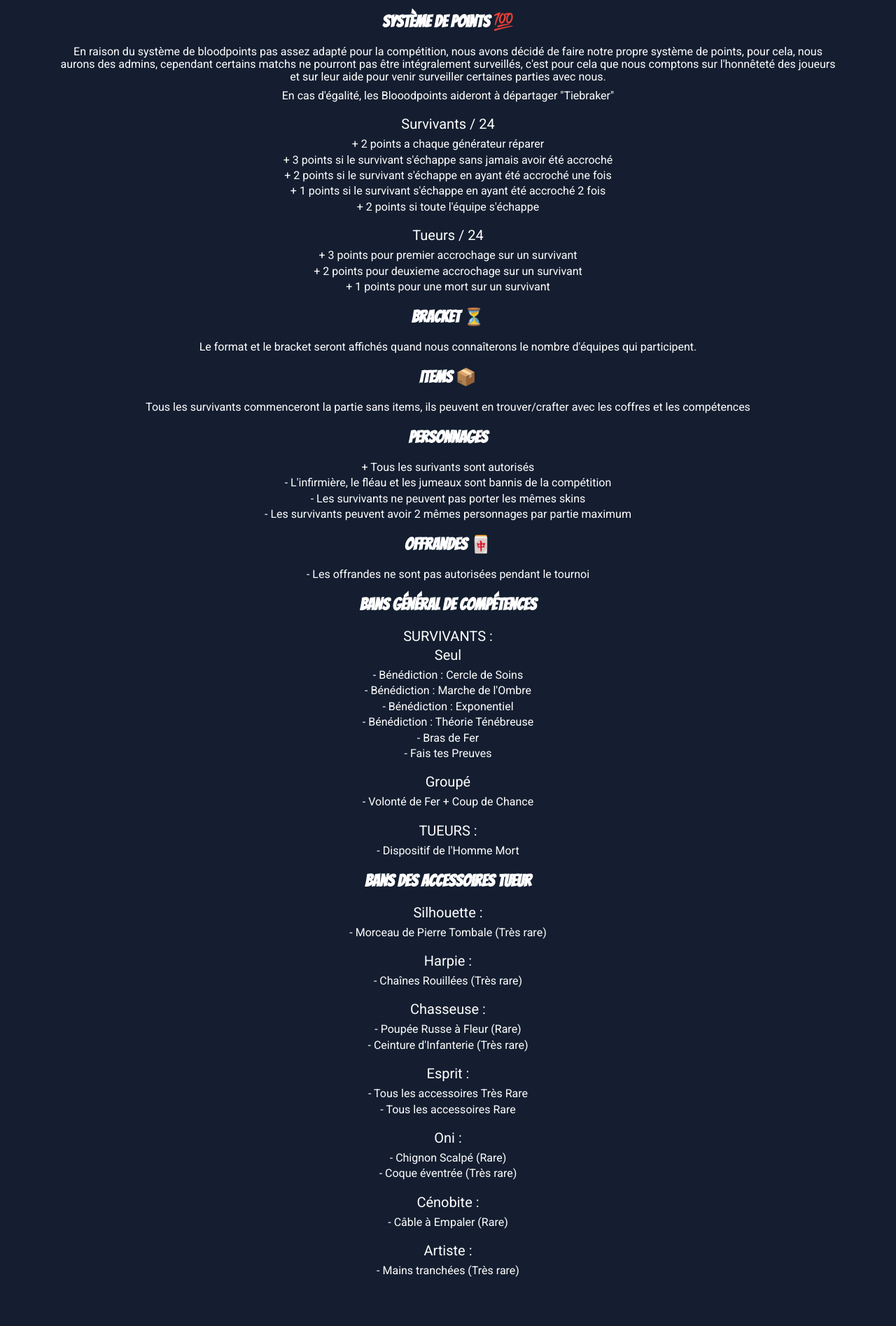
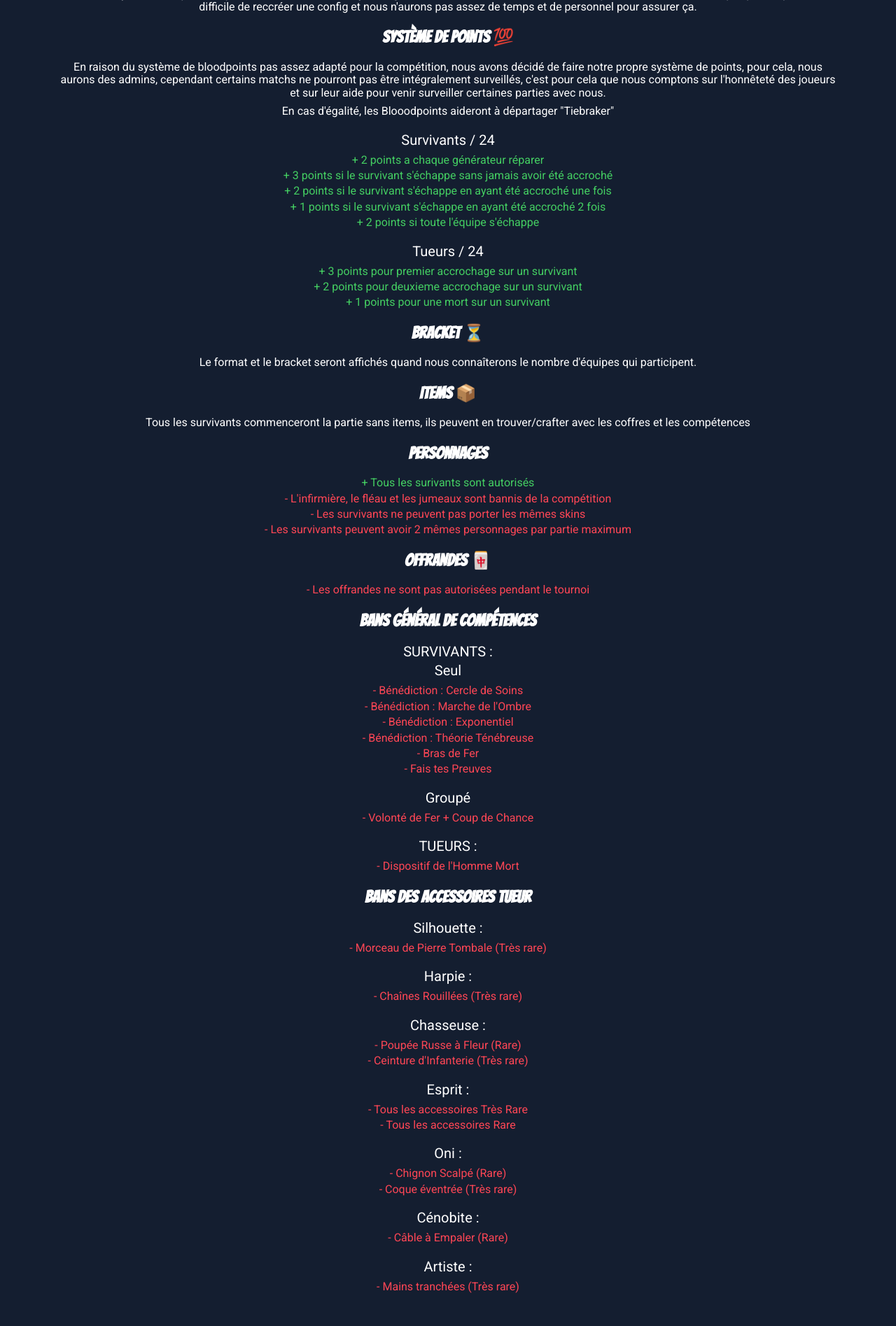
Before and after one commit to MikeAppDev/dbdlan, a PHP site: page /pages/reglement.php in a window 1280 px wide. Shown: the part 1100-2995 px from the top of the page at 70% size. Run offline with PHP 8.4, Linux system fonts and the light colour scheme.

Commit message:
modification + color  réglement

```diff
--- a/html/dist/assets/styles/main.css
+++ b/html/dist/assets/styles/main.css
@@ -752,6 +752,12 @@ a:active {
 .img {
   box-shadow: 5px 5px 10px black; }
 
+.green {
+  color: #44cf62; }
+
+.red {
+  color: #ff4655; }
+
 .pos {
   margin: 8px 0px 8px 0px; }
 
--- a/html/pages/reglement.php
+++ b/html/pages/reglement.php
@@ -9,6 +9,7 @@ require_once('../inc/nav.php');
             <h1 style="text-align: center; margin-bottom: 20px;">Règlement</h1>
             <div>
                 <p style="text-align: center"> 🚧 Règles créées par <a href="https://www.twitch.tv/sawpalin?lang=fr"> <span class="violet">Sawpalin</span></a> et <a href="https://www.twitch.tv/ChiTai"><span class="violet">ChiTaï</span></a> pour rendre la compétition la plus fun et équitable possible ! 💞 </p>
+                <p>ATTENTION REGLEMENT REFERENT SUR DISCORD</p>
             </div>
 
 		</div>
@@ -77,17 +78,17 @@ require_once('../inc/nav.php');
                 </p>
                 <p style="text-align: center; font-size: 20px; margin-top: 20px;">Survivants / 24</p>
                 <p class="pos" style="text-align: center">
-                    <p style="text-align: center">+ 2 points a chaque générateur réparer</p>
-                    <p style="text-align: center">+ 3 points si le survivant s'échappe sans jamais avoir été accroché</p>
-                    <p style="text-align: center">+ 2 points si le survivant s'échappe en ayant été accroché une fois</p>
-                    <p style="text-align: center">+ 1 points si le survivant s'échappe en ayant été accroché 2 fois</p>
-                    <p style="text-align: center">+ 2 points si toute l'équipe s'échappe</p>
+                    <p class="green" style="text-align: center">+ 2 points a chaque générateur réparer</p>
+                    <p class="green" style="text-align: center">+ 3 points si le survivant s'échappe sans jamais avoir été accroché</p>
+                    <p class="green" style="text-align: center">+ 2 points si le survivant s'échappe en ayant été accroché une fois</p>
+                    <p class="green" style="text-align: center">+ 1 points si le survivant s'échappe en ayant été accroché 2 fois</p>
+                    <p class="green" style="text-align: center">+ 2 points si toute l'équipe s'échappe</p>
                 </p>
                 <p style="text-align: center; font-size: 20px; margin-top: 20px;">Tueurs / 24</p>
                 <p class="pos" style="text-align: center">
-                    <p style="text-align: center">+ 3 points pour premier accrochage sur un survivant</p>
-                    <p style="text-align: center">+ 2 points pour deuxieme accrochage sur un survivant</p>
-                    <p style="text-align: center">+ 1 points pour une mort sur un survivant</p>
+                    <p class="green" style="text-align: center">+ 3 points pour premier accrochage sur un survivant</p>
+                    <p class="green" style="text-align: center">+ 2 points pour deuxieme accrochage sur un survivant</p>
+                    <p class="green" style="text-align: center">+ 1 points pour une mort sur un survivant</p>
                 </p>
             </div>
 		</div>
@@ -111,10 +112,10 @@ require_once('../inc/nav.php');
             <h2 style="text-align: center; margin-top: 20px; margin-bottom: 20px;">Personnages</h2>
             <div>
                 <p class="pos" style="text-align: center">
-                    <p style="text-align: center">+ Tous les surivants sont autorisés</p>
-                    <p style="text-align: center">- L'infirmière, le fléau et les jumeaux sont bannis de la compétition</p>
-                    <p style="text-align: center">- Les survivants ne peuvent pas porter les mêmes skins</p>
-                    <p style="text-align: center">- Les survivants peuvent avoir 2 mêmes personnages par partie maximum</p>
+                    <p class="green" style="text-align: center">+ Tous les surivants sont autorisés</p>
+                    <p class="red" style="text-align: center">- L'infirmière, le fléau et les jumeaux sont bannis de la compétition</p>
+                    <p class="red" style="text-align: center">- Les survivants ne peuvent pas porter les mêmes skins</p>
+                    <p class="red" style="text-align: center">- Les survivants peuvent avoir 2 mêmes personnages par partie maximum</p>
 
                 </p>
 
@@ -123,7 +124,7 @@ require_once('../inc/nav.php');
             <h2 style="text-align: center; margin-top: 20px; margin-bottom: 20px;">Offrandes 🀄 </h2>
             <div>
                 <p class="pos" style="text-align: center">
-                    <p style="text-align: center">- Les offrandes ne sont pas autorisées pendant le tournoi</p>
+                    <p class="red" style="text-align: center">- Les offrandes ne sont pas autorisées pendant le tournoi</p>
                 </p>
 
 		</div>
@@ -133,53 +134,53 @@ require_once('../inc/nav.php');
             <p style="text-align: center; font-size: 20px;">SURVIVANTS :</p>
             <p style="text-align: center; font-size: 20px;">Seul</p>
                 <p class="pos" style="text-align: center">
-                    <p style="text-align: center">- Bénédiction : Cercle de Soins</p>
-                    <p style="text-align: center">- Bénédiction : Marche de l'Ombre</p>
-                    <p style="text-align: center">- Bénédiction : Exponentiel</p>
-                    <p style="text-align: center">- Bénédiction : Théorie Ténébreuse</p>
-                    <p style="text-align: center">- Bras de Fer</p>
-                    <p style="text-align: center">- Fais tes Preuves</p>
+                    <p class="red" style="text-align: center">- Bénédiction : Cercle de Soins</p>
+                    <p class="red" style="text-align: center">- Bénédiction : Marche de l'Ombre</p>
+                    <p class="red" style="text-align: center">- Bénédiction : Exponentiel</p>
+                    <p class="red" style="text-align: center">- Bénédiction : Théorie Ténébreuse</p>
+                    <p class="red" style="text-align: center">- Bras de Fer</p>
+                    <p class="red" style="text-align: center">- Fais tes Preuves</p>
                 </p>
             <p style="text-align: center; font-size: 20px; margin-top: 20px;">Groupé</p>
                 <p class="pos" style="text-align: center">
-                    <p style="text-align: center">- Volonté de Fer + Coup de Chance</p>
+                    <p class="red" style="text-align: center">- Volonté de Fer + Coup de Chance</p>
                 </p>
                 <p style="text-align: center; font-size: 20px; margin-top: 20px;">TUEURS :</p>
                 <p class="pos" style="text-align: center">
-                    <p style="text-align: center">- Dispositif de l'Homme Mort</p>
+                    <p class="red" style="text-align: center">- Dispositif de l'Homme Mort</p>
                 </p>
 
                 <h2 style="text-align: center; margin-top: 20px; margin-bottom: 20px;">Bans des accessoires tueur</h2>
                 <p style="text-align: center; font-size: 20px;">Silhouette :</p>
                 <p class="pos" style="text-align: center">
-                    <p style="text-align: center">- Morceau de Pierre Tombale (Très rare)</p>
+                    <p class="red" style="text-align: center">- Morceau de Pierre Tombale (Très rare)</p>
                 </p>
                 <p style="text-align: center; font-size: 20px;  margin-top: 20px;">Harpie : </p>
                 <p class="pos" style="text-align: center">
-                    <p style="text-align: center">- Chaînes Rouillées (Très rare)</p>
+                    <p class="red" style="text-align: center">- Chaînes Rouillées (Très rare)</p>
                 </p>
                 <p style="text-align: center; font-size: 20px;  margin-top: 20px;">Chasseuse : </p>
                 <p class="pos" style="text-align: center">
-                    <p style="text-align: center">- Poupée Russe à Fleur (Rare)</p>
-                    <p style="text-align: center">- Ceinture d'Infanterie (Très rare)</p>
+                    <p class="red" style="text-align: center">- Poupée Russe à Fleur (Rare)</p>
+                    <p class="red" style="text-align: center">- Ceinture d'Infanterie (Très rare)</p>
                 </p>
                 <p style="text-align: center; font-size: 20px;  margin-top: 20px;">Esprit : </p>
                 <p class="pos" style="text-align: center">
-                    <p style="text-align: center">- Tous les accessoires Très Rare</p>
-                    <p style="text-align: center">- Tous les accessoires Rare</p>
+                    <p class="red" style="text-align: center">- Tous les accessoires Très Rare</p>
+                    <p class="red" style="text-align: center">- Tous les accessoires Rare</p>
                 </p>
                 <p style="text-align: center; font-size: 20px; margin-top: 20px;">Oni : </p>
                 <p class="pos" style="text-align: center">
-                    <p style="text-align: center">- Chignon Scalpé (Rare)</p>
-                    <p style="text-align: center">- Coque éventrée (Très rare)</p>
+                    <p class="red" style="text-align: center">- Chignon Scalpé (Rare)</p>
+                    <p class="red" style="text-align: center">- Coque éventrée (Très rare)</p>
                 </p>
                 <p style="text-align: center; font-size: 20px; margin-top: 20px;">Cénobite : </p>
                 <p class="pos" style="text-align: center">
-                    <p style="text-align: center">- Câble à Empaler (Rare)</p>
+                    <p class="red" style="text-align: center">- Câble à Empaler (Rare)</p>
                 </p>
                 <p style="text-align: center; font-size: 20px; margin-top: 20px;">Artiste :</p>
                 <p class="pos" style="text-align: center">
-                    <p style="text-align: center">- Mains tranchées (Très rare) </p>
+                    <p class="red" style="text-align: center">- Mains tranchées (Très rare) </p>
                 </p>
 		</div>
 
--- a/resources/styles/base/_variables.scss
+++ b/resources/styles/base/_variables.scss
@@ -4,6 +4,7 @@ $blueLight: #e2f3f9;
 $red: #ff4655;
 $orange: #ef6b4d;
 $white: #FFF;
+$green: rgb(68, 207, 98);
 
 /* sizes container */
 $container: 1140px;
```
Also changed, not shown: resources/styles/pages/_home.scss (+7 -0 lines).
